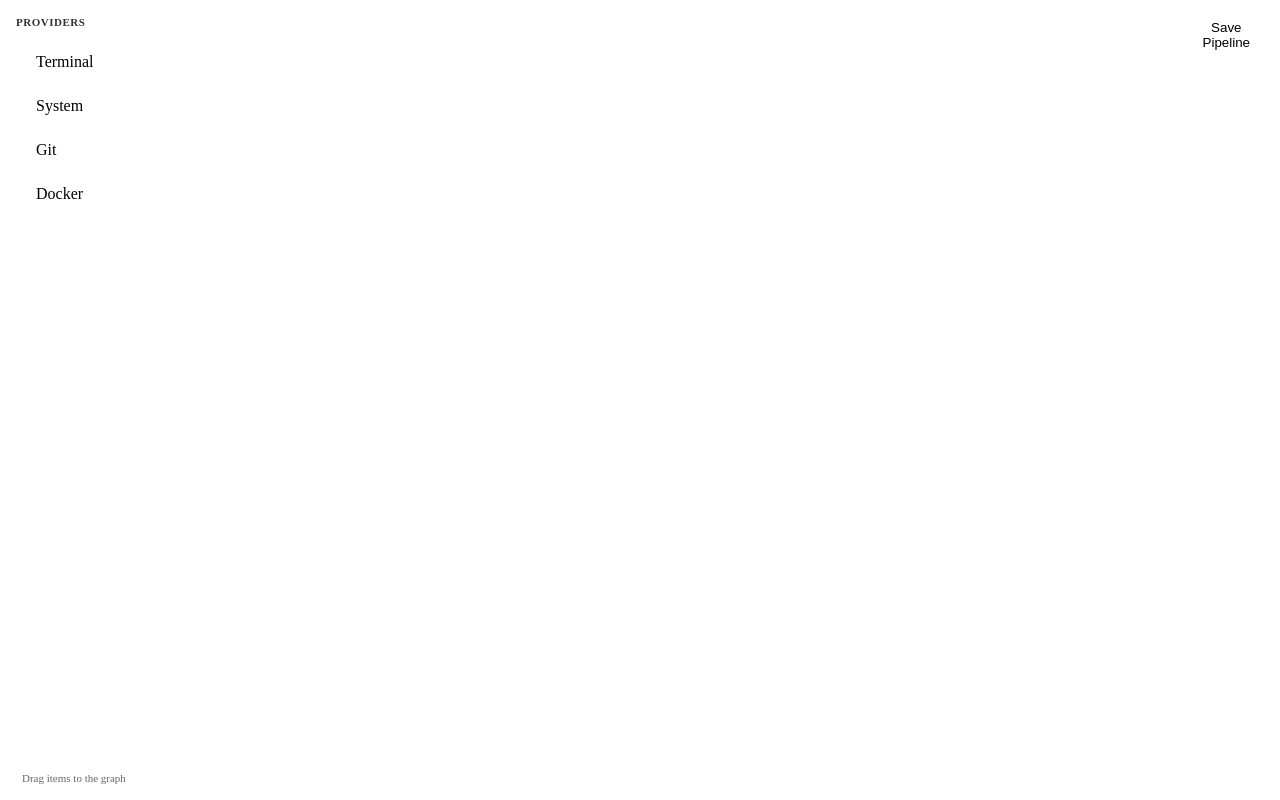
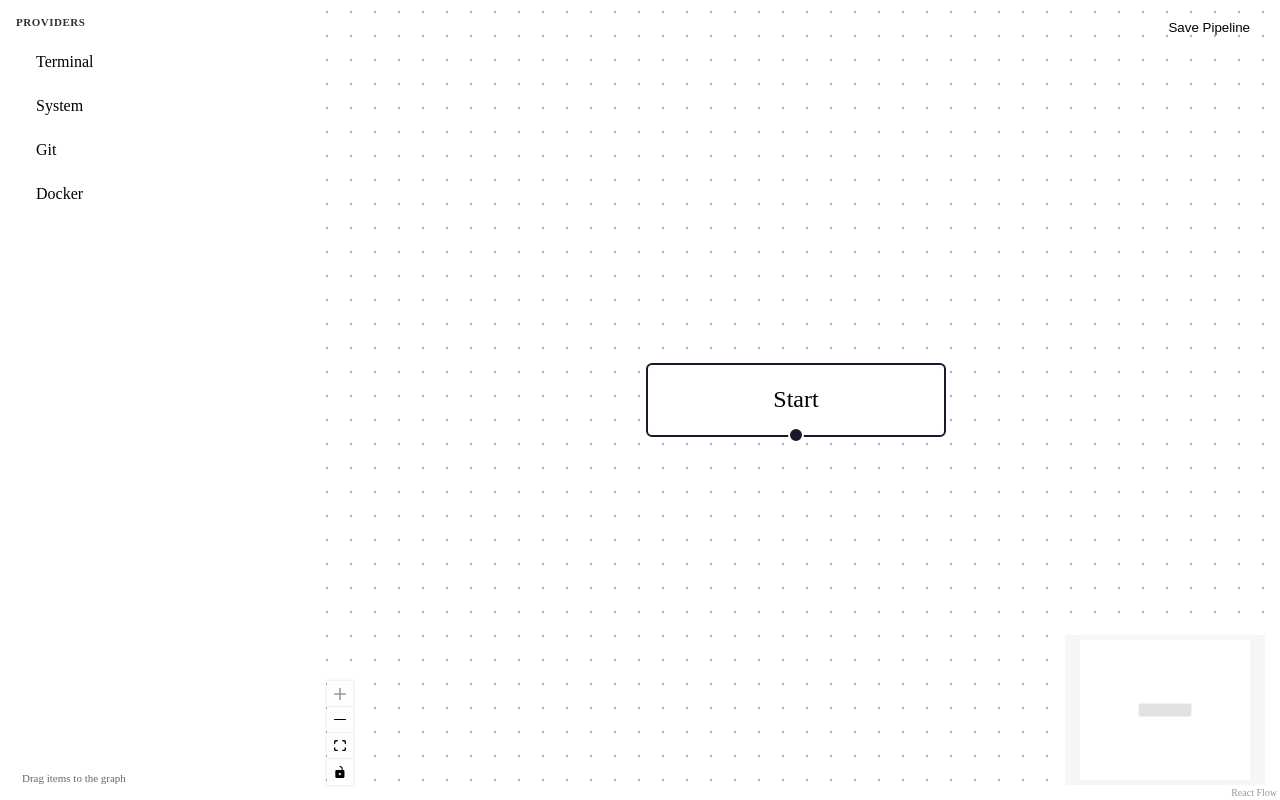
Before and after one commit to Leion-wp/intent_router, a React (Vite) app in the folder webview-ui/: page / in a window 1280 px wide. Built offline with nearby package versions, Linux system fonts and the light colour scheme.

Commit message:
"width" "100%"  prendds tout l'écran corrigé pour v1 prévoir v2 sidebar resizable

```diff
--- a/webview-ui/src/Sidebar.tsx
+++ b/webview-ui/src/Sidebar.tsx
@@ -16,8 +16,10 @@ export default function Sidebar() {
 
   return (
     <aside style={{
-      width: '100%',
-      minWidth: '200px',
+        width: '280px',
+        minWidth: '240px',
+        maxWidth: '360px',
+        flexShrink: 0,
         borderRight: '1px solid var(--vscode-panel-border)',
         padding: '16px',
         background: 'var(--vscode-sideBar-background)',
@@ -28,6 +30,7 @@ export default function Sidebar() {
         fontFamily: 'var(--vscode-font-family)',
         fontSize: 'var(--vscode-font-size)'
       }}>
+
       <div style={{
         fontSize: '11px',
         fontWeight: 'bold',
```
Lines whose indentation alone changed are shown as unchanged.
